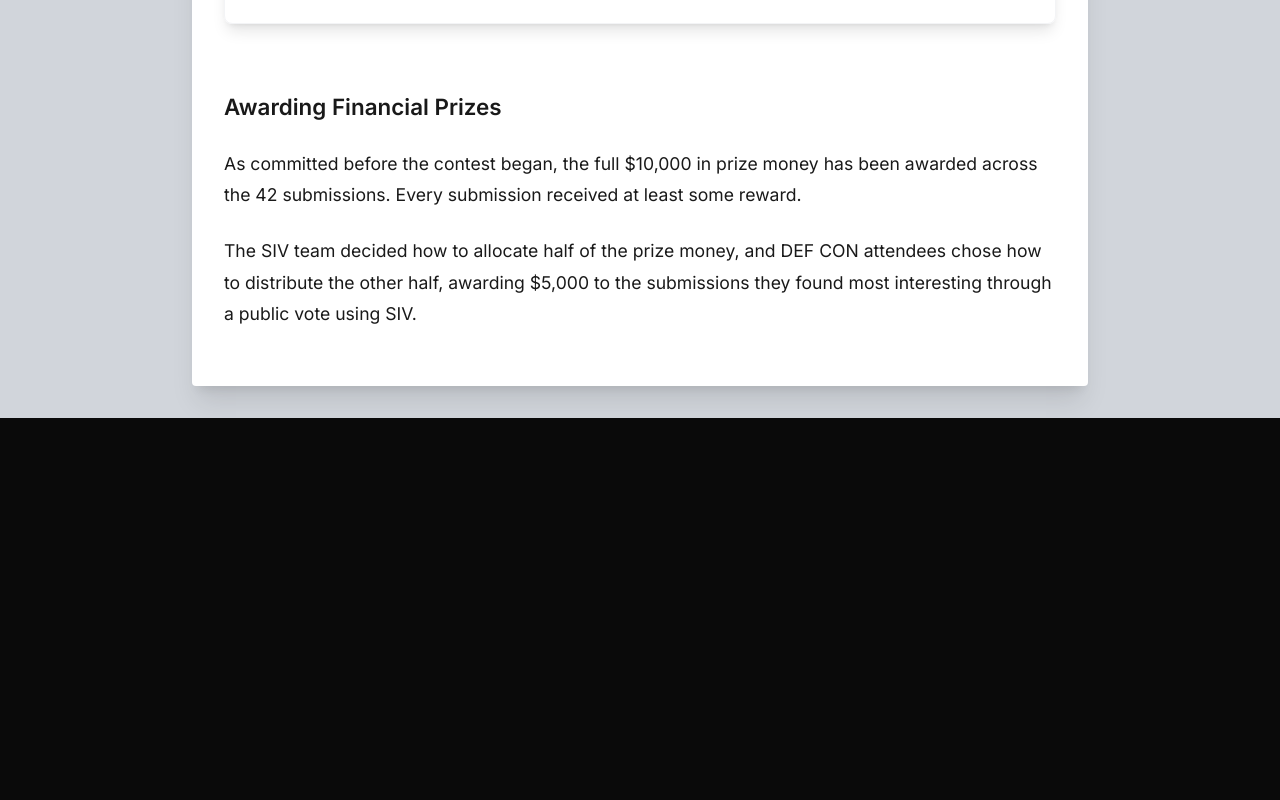
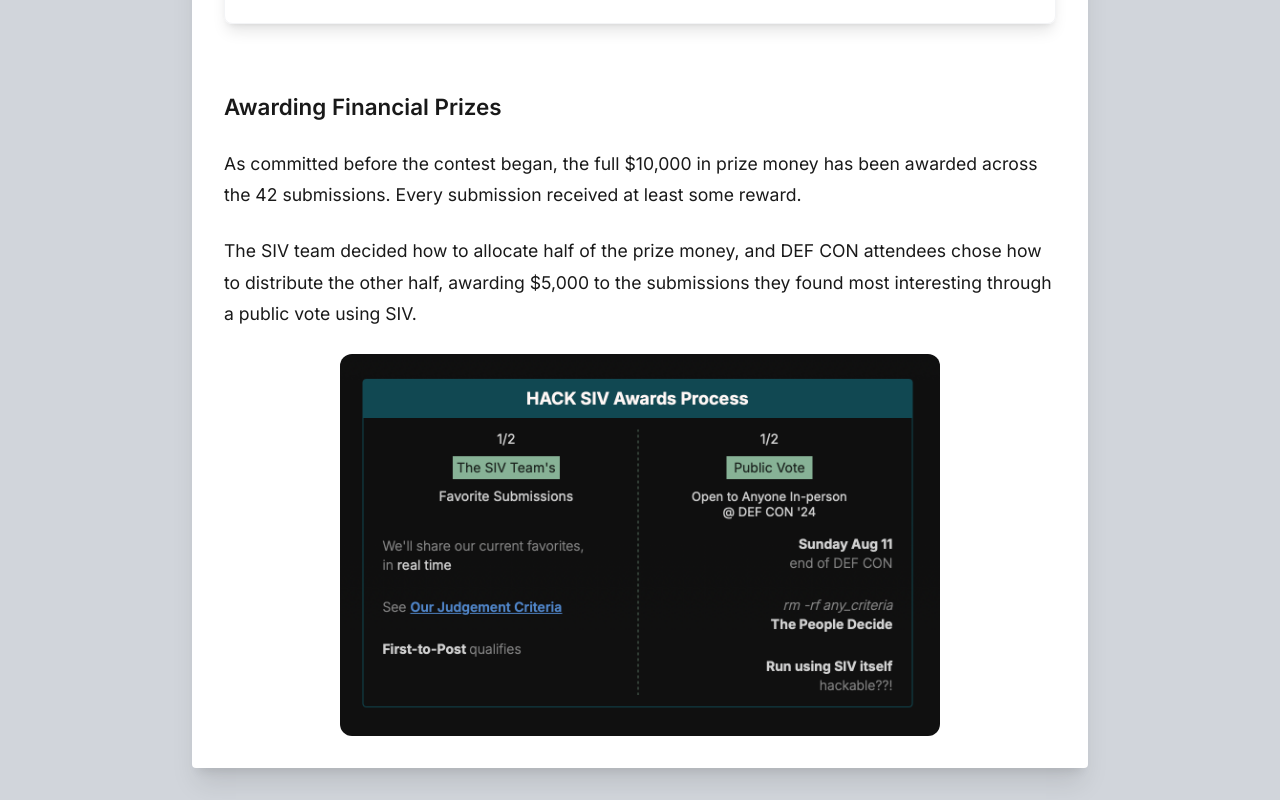
Before and after one commit to siv-org/hack.siv.org, a Next.js app: page /reports/2024defcon in a window 1280 px wide. Shown: the part 4587-5387 px from the top of the page. Before the commit the page ends 5005 px from the top, so only its background shows below. Built offline with nearby package versions, Linux system fonts and the light colour scheme.

Commit message:
report: Import <AwardsProcessImage />

```diff
--- a/app/reports/2024defcon/content.mdx
+++ b/app/reports/2024defcon/content.mdx
@@ -1,5 +1,6 @@
 import { AttacksInvitedList } from './AttacksInvitedList'
 import { CategoriesOfSubmissions } from './CategoriesOfSubmissions'
+import { AwardsProcessImage } from './images'
 
 # Hack SIV • DEF CON 2024 Report
 
@@ -135,3 +136,5 @@ Nonetheless, one of SIV's advantages is that it offers active proof of correct r
 As committed before the contest began, the full $10,000 in prize money has been awarded across the 42 submissions. Every submission received at least some reward.
 
 The SIV team decided how to allocate half of the prize money, and DEF CON attendees chose how to distribute the other half, awarding $5,000 to the submissions they found most interesting through a public vote using SIV.
+
+<AwardsProcessImage />
--- /dev/null
+++ b/app/reports/2024defcon/images/index.tsx
@@ -0,0 +1,12 @@
+import Image from 'next/image'
+
+import AwardsProcessScreenshot from './awards-process.png'
+
+export const AwardsProcessImage = () => (
+  <Image
+    src={AwardsProcessScreenshot}
+    alt="Awards Process"
+    width={600}
+    className="rounded-xl mx-auto"
+  />
+)
```
Also changed, not shown: app/reports/2024defcon/images/awards-process.png (added), 1 other file (tests, documents, lock files or other folders).
